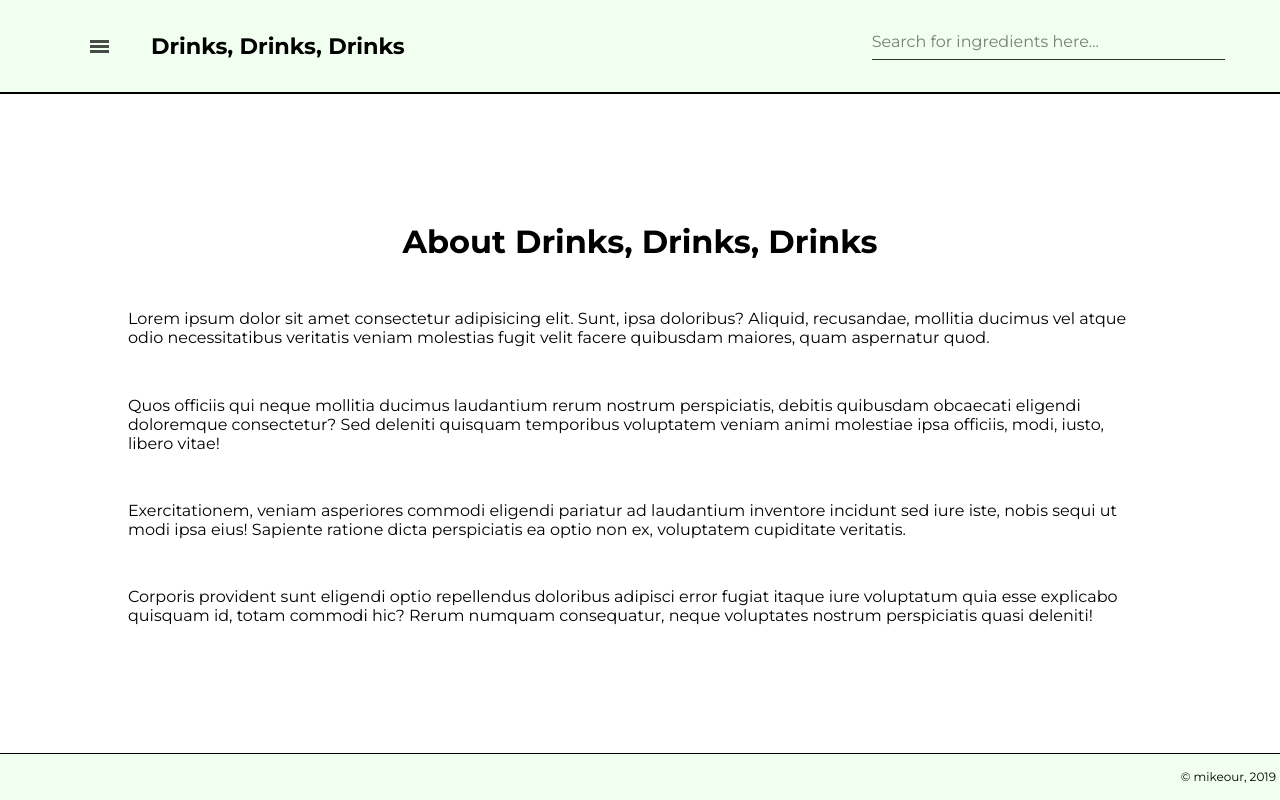
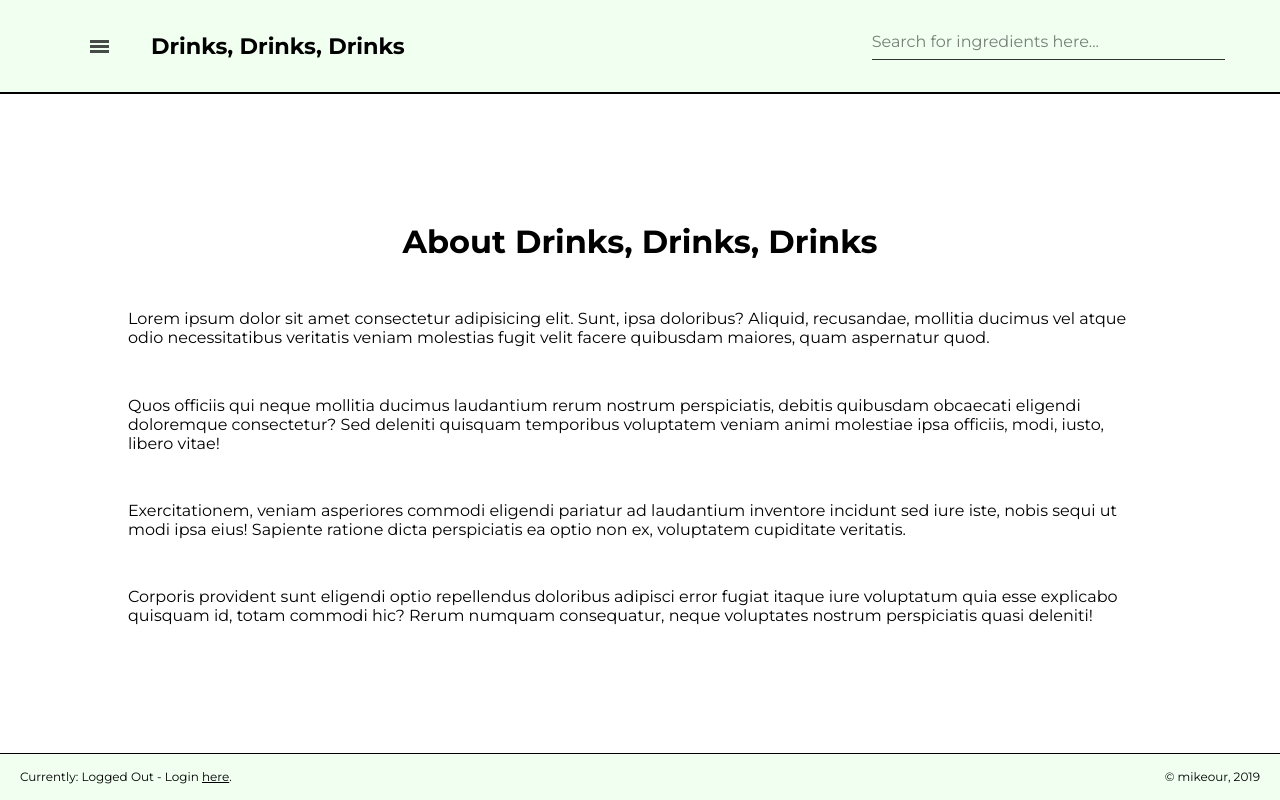
Before and after one commit to mikeour/drinks_drinks_drinks, a React (Vite) app: page /about in a window 1280 px wide. Built offline with nearby package versions, Linux system fonts and the light colour scheme.

Commit message:
Added feature to display Users current logged in state in Footer

```diff
--- a/src/components/Footer/Footer.js
+++ b/src/components/Footer/Footer.js
@@ -1,19 +1,47 @@
 import React from "react";
+import { Link } from "react-router-dom";
+import { useSearchQuery } from "../../hooks";
 
 /** @jsx jsx */
 import { css, jsx } from "@emotion/core";
 
-const Footer = () => (
+const Footer = () => {
+  const { resetSearchQuery } = useSearchQuery();
+  return (
     <footer
       css={css`
         grid-area: footer;
         display: flex;
-      justify-content: flex-end;
+        justify-content: space-between;
+        padding: 0.5rem 1rem;
         align-items: center;
         border-top: 1px solid black;
         background-color: var(--primary);
       `}
     >
+      <p
+        css={css`
+          padding: 0.25rem;
+          font-size: 0.75rem;
+        `}
+      >
+        Currently: Logged Out - Login{" "}
+        <Link
+          css={css`
+            color: black;
+            line-height: 1.7;
+
+            :visited {
+              color: black;
+            }
+          `}
+          to="/login"
+          onClick={resetSearchQuery}
+        >
+          here
+        </Link>
+        .
+      </p>
       <p
         css={css`
           padding: 0.25rem;
@@ -40,5 +68,6 @@ const Footer = () => (
       </p>
     </footer>
   );
+};
 
 export default Footer;
```
Lines whose indentation alone changed are shown as unchanged.
